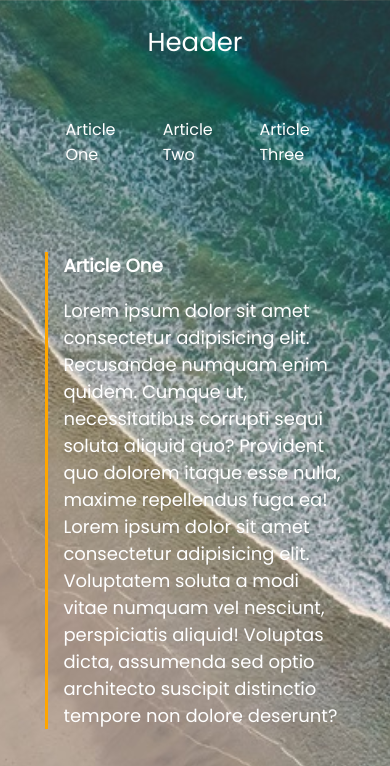
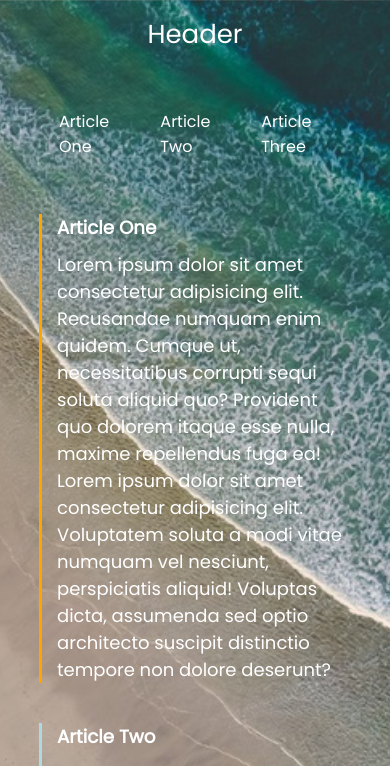
Before and after one commit to PanGeorgiadis/Layout_project, a plain HTML site: page index.html in a window 390 px wide. Shown: the top 766 px of the page. Drawn offline with Linux system fonts and the light colour scheme.

Commit message:
Changes made

```diff
--- a/css/style.css
+++ b/css/style.css
@@ -1,7 +1,7 @@
 *{
     box-sizing: border-box;
-    /*margin: 0;
-    padding: 0;*/
+    margin: 0;
+    padding: 0;
 }
 
 html{
@@ -78,25 +78,18 @@ a{
 
 .item1:hover{
     color: orange;
-    border-bottom: 2px solid orange;
     transform: scale(1.1);
 }
 
 .item2:hover{
     color: lightblue;
-    border-bottom: 2px solid lightblue;
     transform: scale(1.1);
 }
 
 .item3:hover{
     color: green;
-    border-bottom: 2px solid green;
     transform: scale(1.1);
 }
-
-/*.border{
-    border-right: 2px solid white;
-}*/
 
 main{
     grid-area: content;
@@ -161,28 +154,21 @@ h5{
         justify-content: center;
         align-items: center;
     }
-
-    footer{
-        padding-bottom: 15px;
-    }
 }
 
 @media (max-width: 780px){
     .item1:hover{
         color: orange;
-        border: none;
         transform: scale(1.1);
     }
 
     .item2:hover{
         color: lightblue;
-        border: none;
         transform: scale(1.1);
     }
 
     .item3:hover{
         color: green;
-        border: none;
         transform: scale(1.1);
     }
 }
--- a/index.html
+++ b/index.html
@@ -14,8 +14,8 @@
     <div class="fullcontainer">
         <header>Header</header>
         <nav class="flex-container">
-            <div class="item item1 border"><a href="#one">Article One</a></div>
-            <div class="item item2 border"><a href="#two">Article Two</a></div>
+            <div class="item item1"><a href="#one">Article One</a></div>
+            <div class="item item2"><a href="#two">Article Two</a></div>
             <div class="item item3"><a href="#three">Article Three</a></div>
         </nav>
         <main>
```
